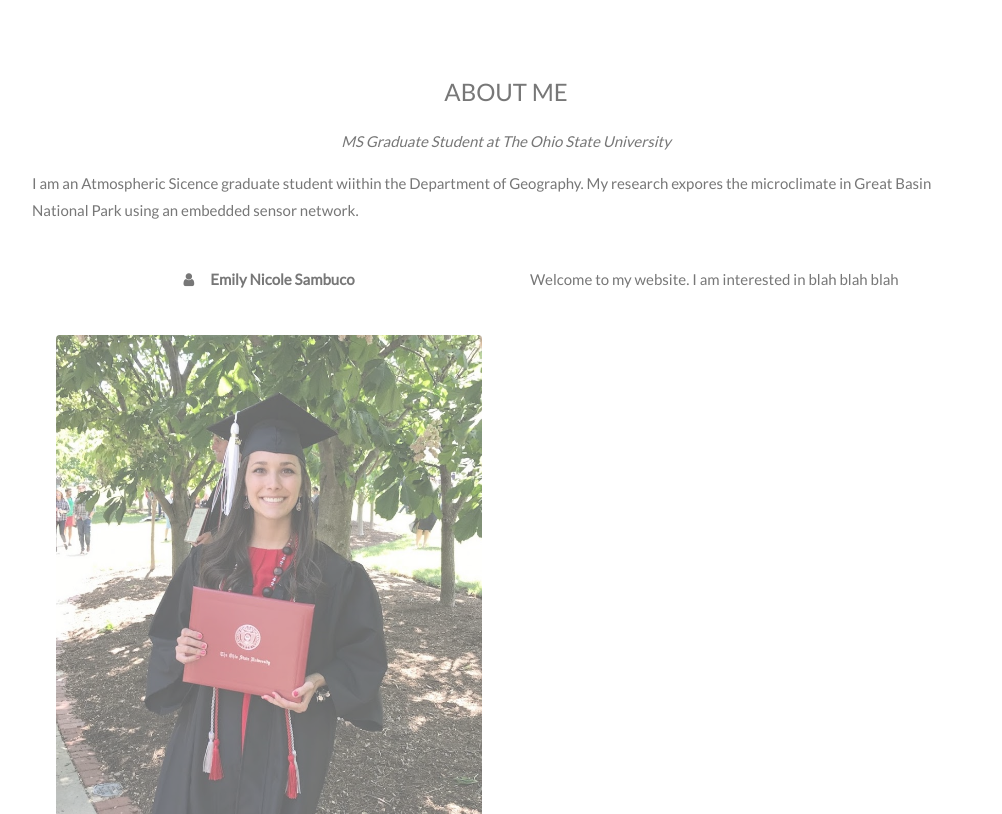
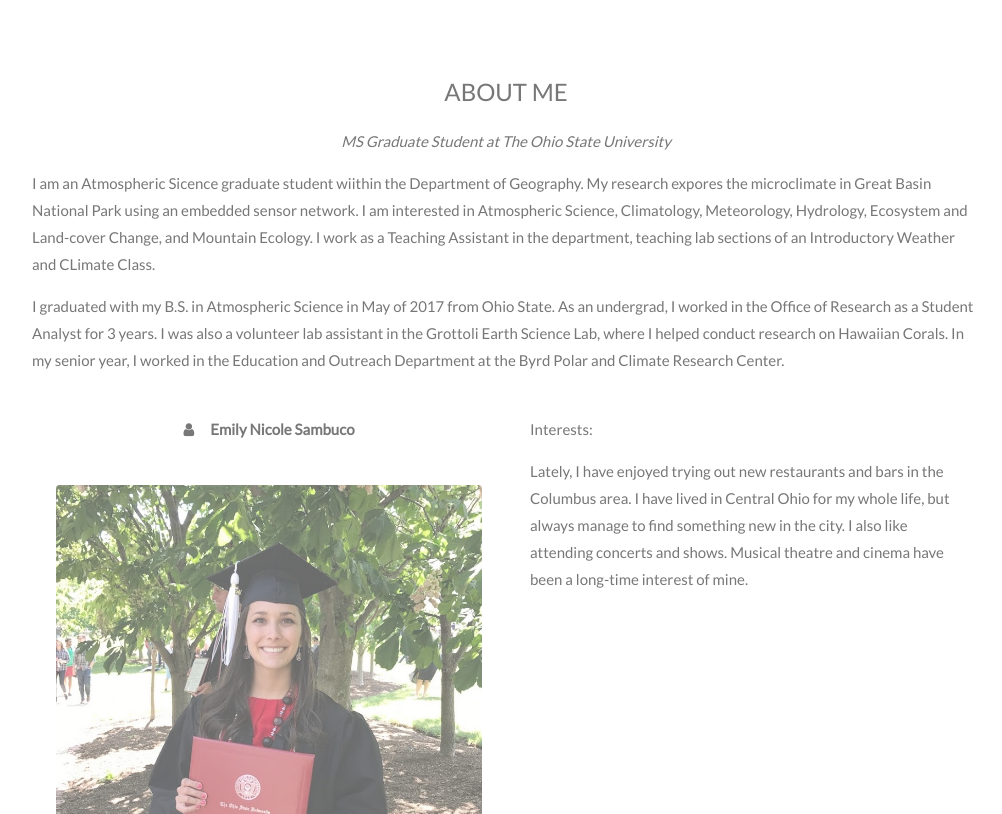
Before and after one commit to emilysambuco/PersonalWebsite, a Jekyll site: the page index.html, which Jekyll copies as it is, in a window 1280 px wide and 900 px high, scrolled down 818 px, cut to the strip 86-900 px from the top of the window. Shown: the whole strip, without its empty margins (134-1136 px from the left). Built offline with Jekyll 4.4.1, drawn with Linux system fonts in a browser that asks for light colours.

Commit message:
More about me

```diff
--- a/index.html
+++ b/index.html
@@ -66,8 +66,8 @@ body, html {
     </a>
     <a href="#home" class="w3-bar-item w3-button">HOME</a>
     <a href="#about" class="w3-bar-item w3-button w3-hide-small"><i class="fa fa-user"></i> ABOUT</a>
-    <a href="#research" class="w3-bar-item w3-button w3-hide-small"><i class="fa fa-th"></i> RESEARCH</a>
-    <a href="#EducationOutreach" class="w3-bar-item w3-button w3-hide-small"><i class="fa fa-th"></i>EDUCATION AND OUTREACH</a>
+    <a href="#research" class="w3-bar-item w3-button w3-hide-small"><i class="fa fa-area-chart"></i> RESEARCH</a>
+    <a href="#EducationOutreach" class="w3-bar-item w3-button w3-hide-small"><i class="fa fa-comments"></i> EDUCATION AND OUTREACH</a>
     <a href="#contact" class="w3-bar-item w3-button w3-hide-small"><i class="fa fa-envelope"></i> CONTACT</a>
     <a href="#" class="w3-bar-item w3-button w3-hide-small w3-right w3-hover-red">
       <i class="fa fa-search"></i>
@@ -95,7 +95,8 @@ body, html {
 <div class="w3-content w3-container w3-padding-64" id="about">
   <h3 class="w3-center">ABOUT ME</h3>
   <p class="w3-center"><em>MS Graduate Student at The Ohio State University</em></p>
-  <p>I am an Atmospheric Sicence graduate student wiithin the Department of Geography. My research expores the microclimate in Great Basin National Park using an embedded sensor network. </p>
+  <p>I am an Atmospheric Sicence graduate student wiithin the Department of Geography. My research expores the microclimate in Great Basin National Park using an embedded sensor network. I am interested in Atmospheric Science, Climatology, Meteorology, Hydrology, Ecosystem and Land-cover Change, and Mountain Ecology. I work as a Teaching Assistant in the department, teaching lab sections of an Introductory Weather and CLimate Class. </p>
+  <p>I graduated with my B.S. in Atmospheric Science in May of 2017 from Ohio State. As an undergrad, I worked in the Office of Research as a Student Analyst for 3 years. I was also a volunteer lab assistant in the Grottoli Earth Science Lab, where I helped conduct research on Hawaiian Corals. In my senior year, I worked in the Education and Outreach Department at the Byrd Polar and Climate Research Center. </p>
   <div class="w3-row">
     <div class="w3-col m6 w3-center w3-padding-large">
       <p><b><i class="fa fa-user w3-margin-right"></i>Emily Nicole Sambuco</b></p><br>
@@ -104,7 +105,8 @@ body, html {
 
     <!-- Hide this text on small devices -->
     <div class="w3-col m6 w3-hide-small w3-padding-large">
-      <p>Welcome to my website. I am interested in blah blah blah</p>
+      <p>Interests:</p>
+      <p>Lately, I have enjoyed trying out new restaurants and bars in the Columbus area. I have lived in Central Ohio for my whole life, but always manage to find something new in the city. I also like attending concerts and shows. Musical theatre and cinema have been a long-time interest of mine. </p>
     </div>
   </div>
   <p class="w3-large w3-center w3-padding-16">Im really good at:</p>
```
